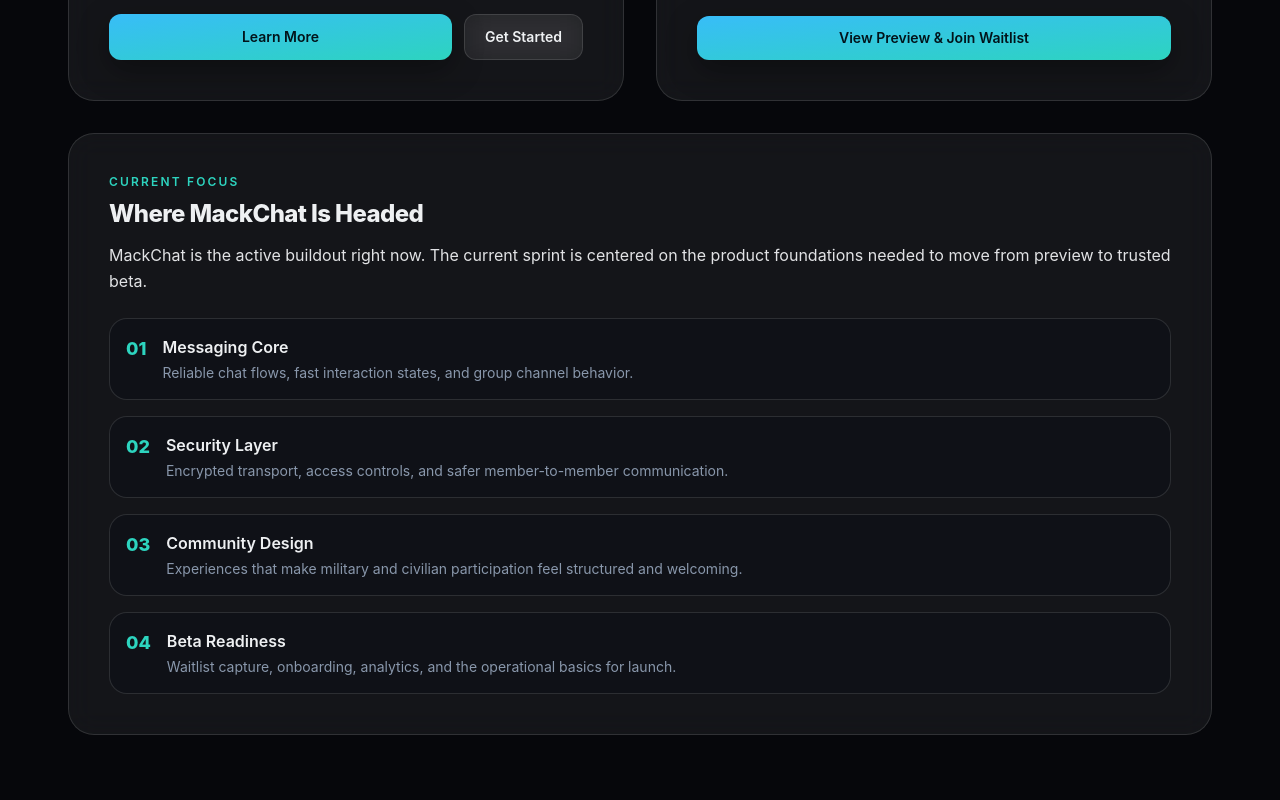
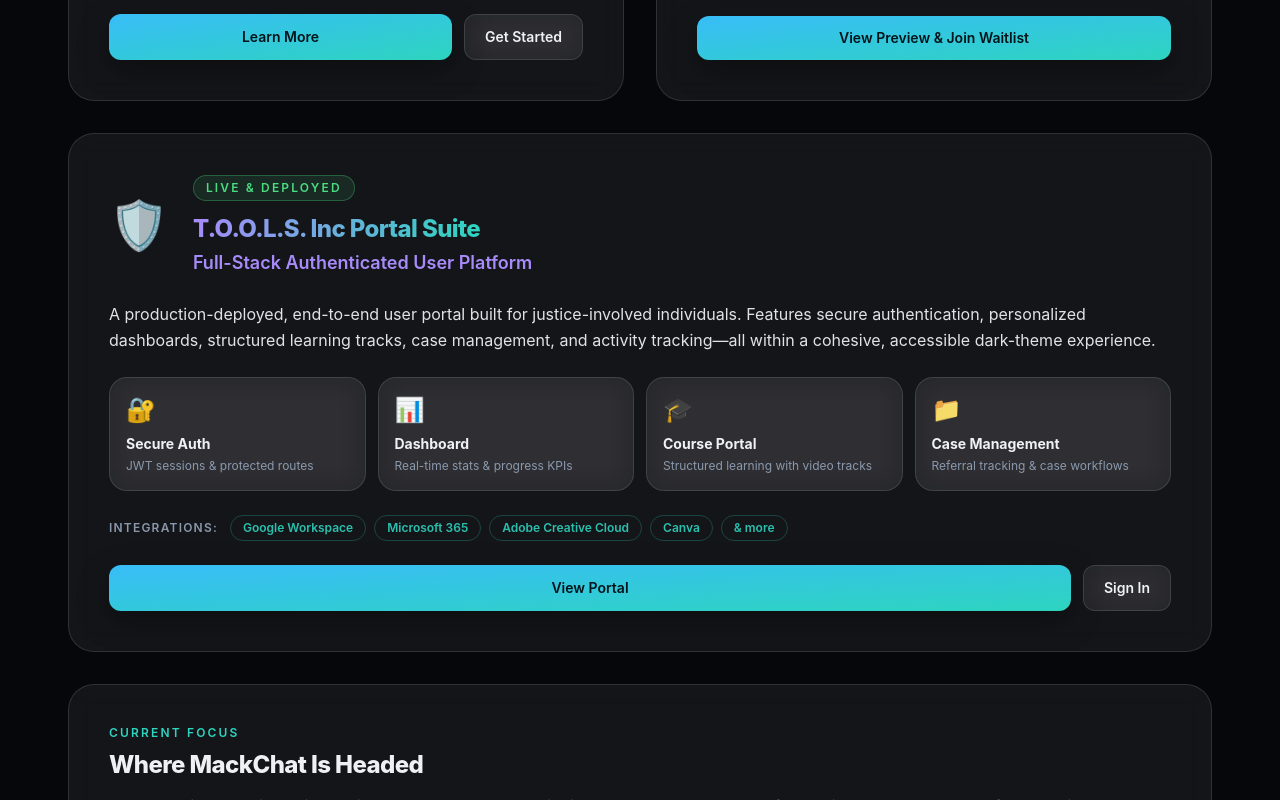
Before and after one commit to AMackProjekt/amackprojekt-web, a Next.js app: page / in a window 1280 px wide. Shown: the part 2740-3540 px from the top of the page. Built offline with nearby package versions, Linux system fonts and the light colour scheme; no server answers.

Commit message:
Add T.O.O.L.S. Inc Portal Suite highlight with integrations; remove For Developers section and tech stack tags

```diff
--- a/app/page.tsx
+++ b/app/page.tsx
@@ -333,6 +333,69 @@
 
         </div>
 
+        {/* T.O.O.L.S. INC PORTAL SUITE HIGHLIGHT */}
+        <div className="mt-8">
+          <article aria-label="T.O.O.L.S. Inc Portal Suite - Live authenticated user platform">
+            <GlowCard className="p-8 lg:p-10 border border-accent/25 hover:shadow-accent/20 transition-all duration-300">
+              <div className="flex flex-col md:flex-row md:items-center gap-6 mb-6">
+                <div className="text-5xl">🛡️</div>
+                <div className="flex-1">
+                  <div className="inline-flex rounded-full border border-green-400/30 bg-green-400/10 px-3 py-1 text-xs font-semibold uppercase tracking-[0.18em] text-green-400 mb-3">
+                    Live &amp; Deployed
+                  </div>
+                  <h3 className="text-2xl font-extrabold tracking-tight mb-1">
+                    <span className="bg-gradient-to-r from-accent to-brand2 bg-clip-text text-transparent">
+                      T.O.O.L.S. Inc Portal Suite
+                    </span>
+                  </h3>
+                  <p className="text-lg font-semibold text-accent">
+                    Full-Stack Authenticated User Platform
+                  </p>
+                </div>
+              </div>
+
+              <p className="text-text/90 leading-relaxed mb-6">
+                A production-deployed, end-to-end user portal built for justice-involved individuals. Features secure authentication,
+                personalized dashboards, structured learning tracks, case management, and activity tracking—all within a
+                cohesive, accessible dark-theme experience.
+              </p>
+
+              <div className="grid grid-cols-2 md:grid-cols-4 gap-3 mb-6">
+                {[
+                  ["🔐", "Secure Auth", "JWT sessions & protected routes"],
+                  ["📊", "Dashboard", "Real-time stats & progress KPIs"],
+                  ["🎓", "Course Portal", "Structured learning with video tracks"],
+                  ["📁", "Case Management", "Referral tracking & case workflows"],
+                ].map(([icon, title, desc]) => (
+                  <div key={title} className="glass rounded-lg p-4 border border-accent/10">
+                    <div className="text-2xl mb-2">{icon}</div>
+                    <div className="text-sm font-bold text-text mb-1">{title}</div>
+                    <div className="text-xs text-muted">{desc}</div>
+                  </div>
+                ))}
+              </div>
+
+              <div className="flex flex-wrap items-center gap-2 mb-6">
+                <span className="text-xs text-muted font-semibold uppercase tracking-widest mr-1">Integrations:</span>
+                {["Google Workspace", "Microsoft 365", "Adobe Creative Cloud", "Canva", "& more"].map((name) => (
+                  <span key={name} className="rounded-full border border-brand2/25 bg-brand2/8 px-3 py-1 text-xs font-semibold text-brand2/90">
+                    {name}
+                  </span>
+                ))}
+              </div>
+
+              <div className="flex gap-3">
+                <Button variant="primary" href="/portal/dashboard" className="flex-1">
+                  View Portal
+                </Button>
+                <Button variant="ghost" href="/portal/auth">
+                  Sign In
+                </Button>
+              </div>
+            </GlowCard>
+          </article>
+        </div>
+
         <div className="mt-8">
           <GlowCard className="p-8 lg:p-10 border border-brand/20">
             <div className="text-xs font-semibold uppercase tracking-[0.18em] text-brand2 mb-2">Current Focus</div>
@@ -455,27 +518,6 @@
 
       </section>
 
-      <ElectricDivider className="mx-auto max-w-container px-7 hidden md:block" color="green" />
-
-      {/* API DOCUMENTATION PREVIEW */}
-      <section className="mx-auto max-w-container px-7 py-10 md:py-20 hidden md:block">
-        <SectionHeading
-          eyebrow="For Developers"
-          title="Platform Engineering at Scale"
-          subtitle="Production-ready APIs with comprehensive documentation. Built for developers who value clean code and reliable infrastructure."
-        />
-
-        <div className="mt-12">
-          <ApiDocsPreview />
-        </div>
-
-        <div className="mt-12 text-center">
-          <Button variant="primary" href="/api-test" aria-label="View full API documentation">
-            View Full Documentation →
-          </Button>
-        </div>
-      </section>
-
       <ElectricDivider className="mx-auto max-w-container px-7 hidden md:block" color="brand" />
 
       {/* WEB3 INNOVATION */}
```
